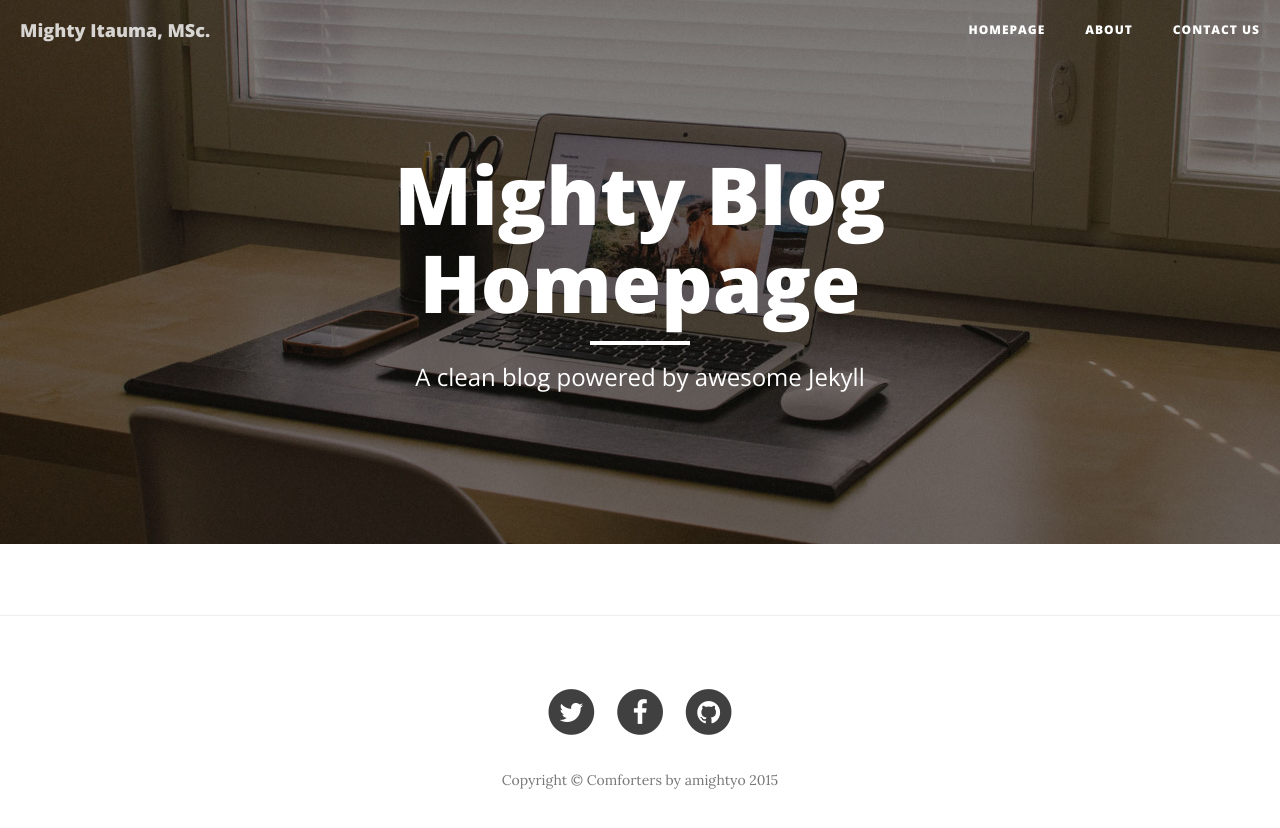
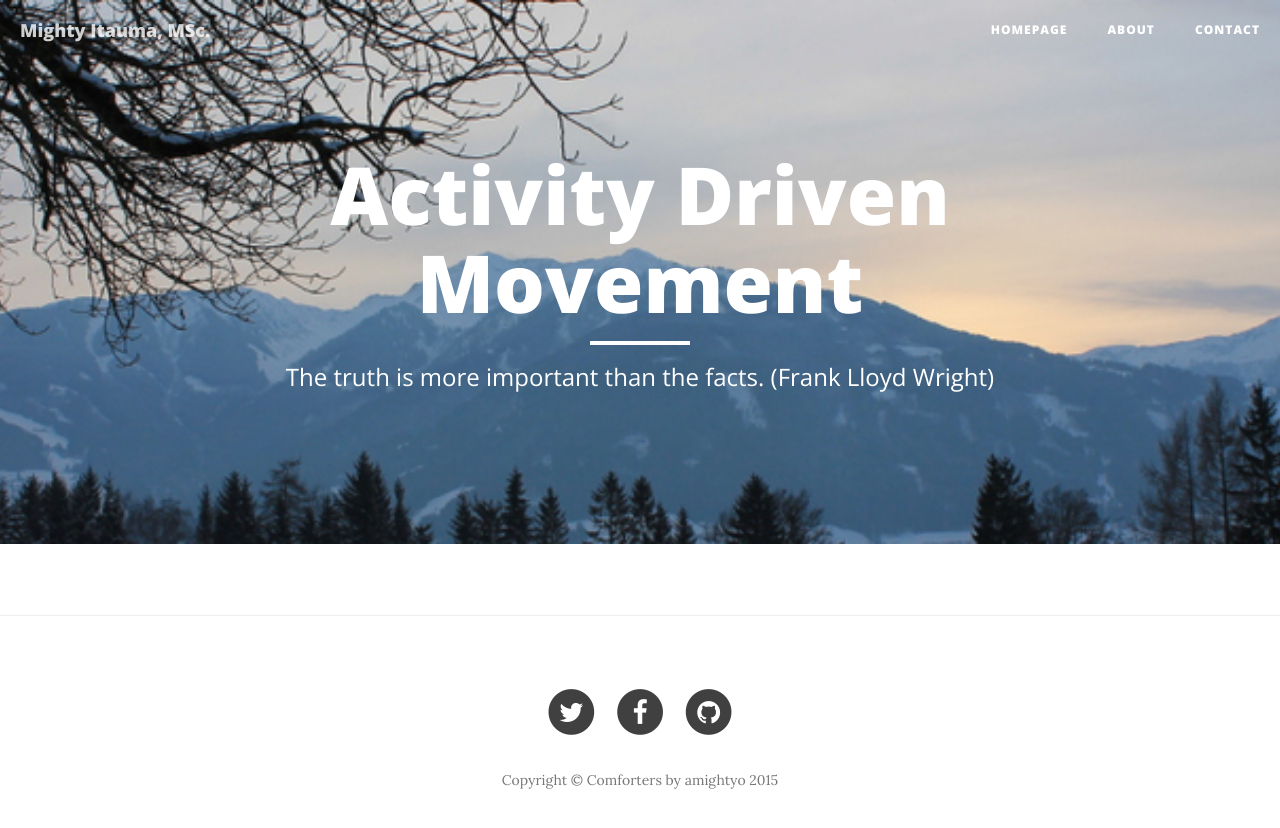
Before and after one commit to amightyo/amightyo.github.io, a Jekyll site: the page built from index.html, in a window 1280 px wide. Shown: the top 828 px of the page. Built offline with Jekyll 4.4.1, drawn with Linux system fonts in a browser that asks for light colours; nearby versions of some CDN libraries; the list of posts is cut into pages by our own code; comment, search, counter and statistics services are not loaded.

Commit message:
change homepage image

```diff
--- a/contact.html
+++ b/contact.html
@@ -1,7 +1,7 @@
 ---
 layout: default
-title: "Contact us"
-navigationName: "Contact us"
+title: "Contact"
+navigationName: "Contact"
 description: "Contact us and we will get back to you soon."
 coverImg: "contact-bg.jpg"
 group: "navigation"
--- a/index.html
+++ b/index.html
@@ -1,9 +1,9 @@
 ---
 layout: default
-title: "Mighty Blog Homepage"
+title: "Activity Driven Movement"
 navigationName: "Homepage"
-description: "A clean blog powered by awesome Jekyll"
-coverImg: "home-bg.jpg"
+description: "The truth is more important than the facts. (Frank Lloyd Wright)"
+coverImg: "home-bg.png"
 order: 1
 ---
 <!-- group: "navigation" -->
```
Also changed, not shown: README.md, img/home-bg.png (added), 1 other file.
